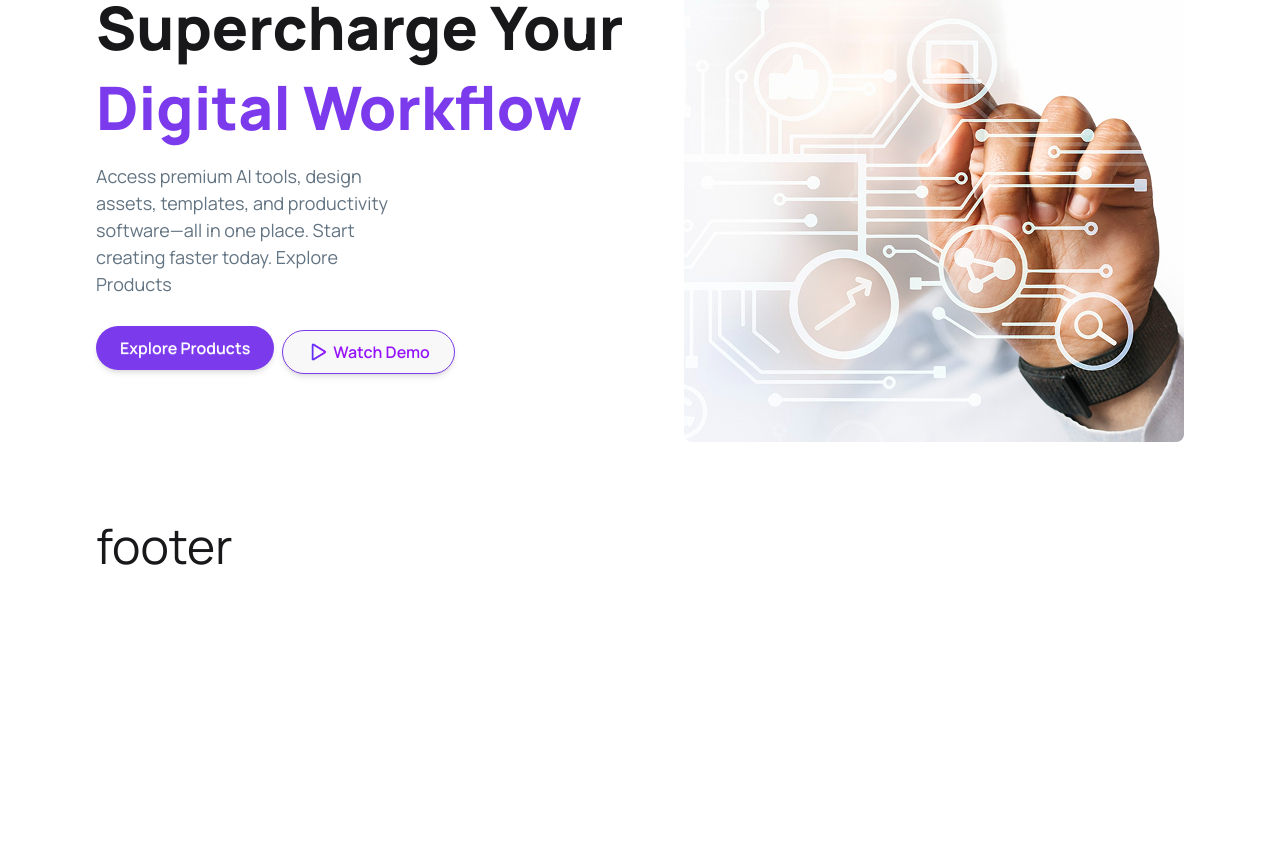
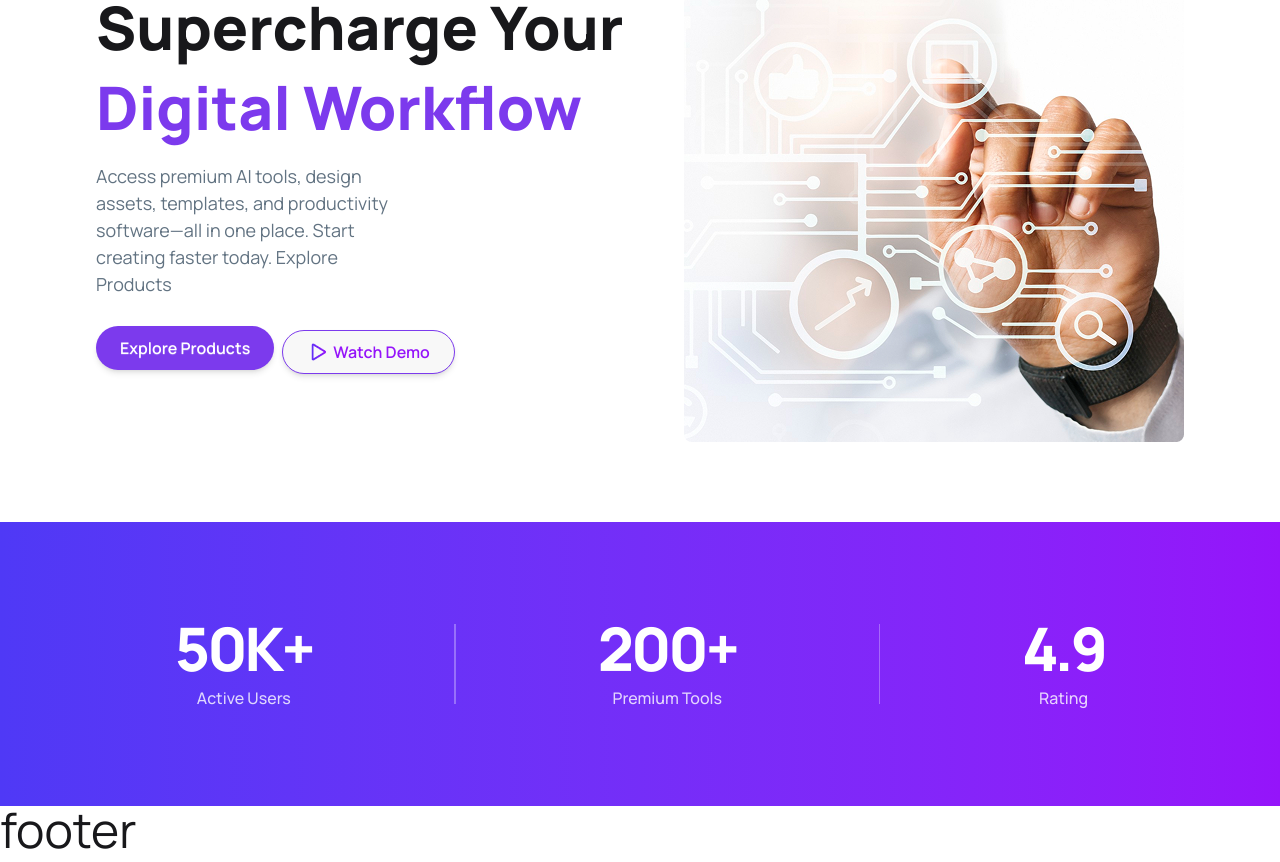
Before and after one commit to mdabdulawal2001/Digital-Tools-Platform, a React (Vite) app: page / in a window 1280 px wide. Shown: the part 324-1186 px from the top of the page. Before the commit the page ends 902 px from the top, so only its background shows below. Built offline with nearby package versions, Linux system fonts and the light colour scheme.

Commit message:
added state section

```diff
--- a/src/App.jsx
+++ b/src/App.jsx
@@ -2,15 +2,30 @@ import './App.css'
 import Banner from './components/Banner/Banner'
 import Footer from './components/Footer/Footer'
 import Navbar from './components/Navbar/Navbar'
+import State_Section from './components/Banner/State_Section/State_Section'
 
 function App() {
 
 
   return (
     <>
-     <div className='max-w-400 lg:w-[85%] mx-auto'>
-        <Navbar></Navbar>
-        <Banner></Banner>
+     <div className='max-w-400 mx-auto'>
+        {/* navbar */}
+        <div className='lg:w-[85%] mx-auto'>
+          <Navbar></Navbar>
+        </div>
+
+        {/* banner */}
+        <div className='lg:w-[85%] mx-auto'>
+          <Banner></Banner>
+        </div>
+
+        {/* state section */}
+        <div className='bg-linear-to-r from-[#4F39F6] to-[#9514FA]'>
+        <State_Section></State_Section>
+        </div>
+
+        {/* footer section */}
         <Footer></Footer>
      </div>
     </>
--- /dev/null
+++ b/src/components/Banner/State_Section/State_Section.jsx
@@ -0,0 +1,53 @@
+import React from "react";
+
+const State_Section = () => {
+  return (
+    <div>
+      <div className="flex justify-center items-center p-6 md:p-12">
+
+        {/* container */}
+        <div className="w-full max-w-6xl py-12 px-6 rounded-3xl flex flex-col md:flex-row items-center justify-around text-white">
+
+          {/* active users */}
+          <div className="flex flex-col items-center text-center px-8">
+            <h2 className="text-5xl md:text-6xl font-black tracking-tighter">
+              50K+
+            </h2>
+            <p className="text-white/80 mt-2 font-medium">Active Users</p>
+          </div>
+
+          {/* vertical divider */}
+
+          <div className="hidden md:block w-[1.5px] h-20 bg-white/30"></div>
+
+          {/* gap for mobile devices */}
+          <div className="md:hidden my-8 w-20 h-px bg-white/20"></div>
+
+          {/* premium tools */}
+          <div className="flex flex-col items-center text-center px-8">
+            <h2 className="text-5xl md:text-6xl font-black tracking-tighter">
+              200+
+            </h2>
+            <p className="text-white/80 mt-2 font-medium">Premium Tools</p>
+          </div>
+
+          {/* vertical divider */}
+          <div className="hidden md:block w-[1.5px] h-20 bg-white/30"></div>
+
+          {/* gap for mobile devices */}
+          <div className="md:hidden my-8 w-20 h-px bg-white/20"></div>
+
+          {/* rating */}
+          <div className="flex flex-col items-center text-center px-8">
+            <h2 className="text-5xl md:text-6xl font-black tracking-tighter">
+              4.9
+            </h2>
+            <p className="text-white/80 mt-2 font-medium">Rating</p>
+          </div>
+        </div>
+      </div>
+    </div>
+  );
+};
+
+export default State_Section;
```
